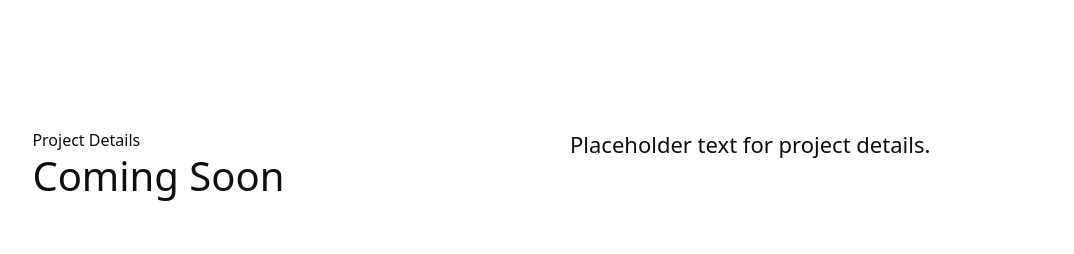
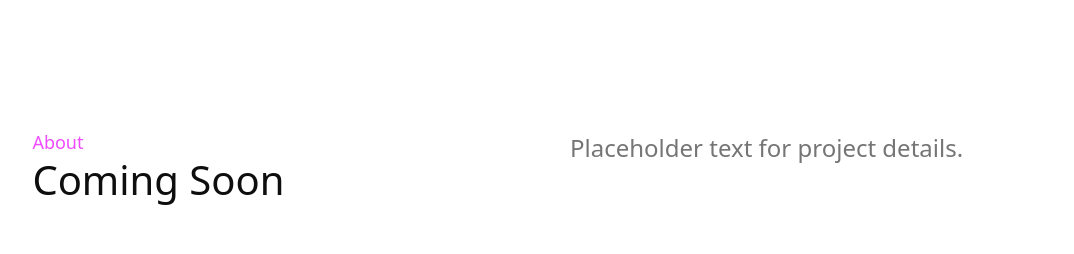
Before and after one commit to aboutbenjamin/my-portfolio, a React (Vite) app: page /#/case/1 in a window 1280 px wide. Shown: the part 880-1134 px from the top of the page, without its empty margins (102-1176 px from the left). Built offline with nearby package versions, Linux system fonts and the light colour scheme.

Commit message:
Enhance case details and results with updated descriptions and metrics; improve CSS for better readability and theming

```diff
--- a/src/constansts/cases.ts
+++ b/src/constansts/cases.ts
@@ -22,11 +22,20 @@ export const CASES: CaseData[] = [
       "vdf-horizontal-scroll-3.png",
     ],
     results: [
-      { value: "+", label: "Placeholder", delay: 100 },
-      { value: "+", label: "Placeholder", delay: 150 },
       {
-        value: "+",
-        label: "+",
+        value: "30%",
+        label: "reduction in live contact-support interactions.",
+        delay: 100,
+      },
+      {
+        value: "+2M",
+        label:
+          "customers reported satisfaction with the new search experience.",
+        delay: 150,
+      },
+      {
+        value: "22%",
+        label: "Increased engagement with embedded features.",
         delay: 200,
       },
     ],
@@ -217,31 +226,32 @@ export type CaseDetails = {
 export const ABOUT_DETAILS: CaseDetails[] = [
   {
     id: 1,
-    label: "Project Details",
-    title: "Coming Soon",
-    description: "Placeholder text for project details.",
+    label: "About",
+    title: "Smarter Support with AI-Powered Search",
+    description:
+      "We developed an AI-powered customer assist component integrated into the Vodafone app, enabling users to search and receive accurate answers based on the company’s extensive knowledge base. The solution leverages large language models (LLMs) to interpret user queries, provide contextual responses, and reduce dependency on live customer support. The search interface supports features like autocomplete, expandable results, popular and recent search tags, and actionable widgets (e.g., last invoice). Users can also engage in extended conversations with the AI to clarify or deepen their inquiries.",
   },
   {
     id: 2,
-    label: "Project Details",
+    label: "About",
     title: "Coming Soon",
     description: "Placeholder text for project details.",
   },
   {
     id: 3,
-    label: "Project Details",
+    label: "About",
     title: "Coming Soon",
     description: "Placeholder text for project details.",
   },
   {
     id: 4,
-    label: "Project Details",
+    label: "About",
     title: "Coming Soon",
     description: "Placeholder text for project details.",
   },
   {
     id: 5,
-    label: "Project Details",
+    label: "About",
     title: "Coming Soon",
     description: "Placeholder text for project details.",
   },
@@ -263,8 +273,9 @@ export const CHALLENGE_DETAILS: CaseDetails[] = [
   {
     id: 1,
     label: "Challenge",
-    title: "Coming Soon",
-    description: "Placeholder text for the challenge details.",
+    title: "Reducing Pressure on Live Support While Improving Self-Service",
+    description:
+      "Vodafone faced increasing pressure on its customer support teams, with a high volume of inquiries overwhelming traditional contact channels. Users struggled to quickly find relevant information through static help articles, leading to low self-service satisfaction. The challenge was to deliver a more intuitive, conversational, and effective self-help solution that could handle a wide range of user intents and reduce support center strain without compromising on quality or trust.",
   },
   {
     id: 2,
@@ -308,8 +319,9 @@ export const SOLUTION_DETAILS: CaseDetails[] = [
   {
     id: 1,
     label: "Solution",
-    title: "Coming Soon",
-    description: "Placeholder text for the solution details.",
+    title: "Conversational, Intelligent, and Actionable Search Experience",
+    description:
+      "We implemented a dynamic, LLM-powered search results experience embedded within the Vodafone app. Users can search from various entry points (such as the header or service page) and are presented with interactive search cards that display concise, expandable answers. On expansion, users are shown a detailed dialog containing the full response and an option to continue the conversation with the AI for deeper support. Features like autocomplete suggestions, popular/recent searches, and personalized widgets further enhance the user journey. Feedback options allow continuous improvement of result quality.",
   },
   {
     id: 2,
@@ -349,11 +361,57 @@ export const SOLUTION_DETAILS: CaseDetails[] = [
   },
 ];
 
+export const CONCLUSION_DETAILS: CaseDetails[] = [
+  {
+    id: 1,
+    label: "Conclusion",
+    title: "A Scalable Foundation for AI-Powered Customer Service",
+    description:
+      "The LLM-powered customer assist feature successfully transformed Vodafone’s in-app support experience. It provided users with fast, accurate, and conversational help while reducing pressure on live agents. The intelligent search system has proven to be scalable, user-friendly, and continuously learnable through feedback. This innovation not only improved satisfaction but also laid a foundation for expanding AI-driven support across other customer journeys within the Vodafone ecosystem.",
+  },
+  {
+    id: 2,
+    label: "Conclusion",
+    title: "Coming Soon",
+    description: "Placeholder text for the conclusion details.",
+  },
+  {
+    id: 3,
+    label: "Conclusion",
+    title: "Coming Soon",
+    description: "Placeholder text for the conclusion details.",
+  },
+  {
+    id: 4,
+    label: "Conclusion",
+    title: "Coming Soon",
+    description: "Placeholder text for the conclusion details.",
+  },
+  {
+    id: 5,
+    label: "Conclusion",
+    title: "Coming Soon",
+    description: "Placeholder text for the conclusion details.",
+  },
+  {
+    id: 6,
+    label: "",
+    title: "",
+    description: "",
+  },
+  {
+    id: 7,
+    label: "",
+    title: "",
+    description: "",
+  },
+];
+
 export const RESULTS_DETAILS: CaseDetails[] = [
   {
     id: 1,
     label: "Results",
-    title: "Coming Soon",
+    title: "Increased Satisfaction and Reduced Support Load",
     description: "",
   },
   {
@@ -393,48 +451,3 @@ export const RESULTS_DETAILS: CaseDetails[] = [
     description: "",
   },
 ];
-
-export const CONCLUSION_DETAILS: CaseDetails[] = [
-  {
-    id: 1,
-    label: "Conclusion",
-    title: "Coming Soon",
-    description: "Placeholder text for the conclusion details.",
-  },
-  {
-    id: 2,
-    label: "Conclusion",
-    title: "Coming Soon",
-    description: "Placeholder text for the conclusion details.",
-  },
-  {
-    id: 3,
-    label: "Conclusion",
-    title: "Coming Soon",
-    description: "Placeholder text for the conclusion details.",
-  },
-  {
-    id: 4,
-    label: "Conclusion",
-    title: "Coming Soon",
-    description: "Placeholder text for the conclusion details.",
-  },
-  {
-    id: 5,
-    label: "Conclusion",
-    title: "Coming Soon",
-    description: "Placeholder text for the conclusion details.",
-  },
-  {
-    id: 6,
-    label: "",
-    title: "",
-    description: "",
-  },
-  {
-    id: 7,
-    label: "",
-    title: "",
-    description: "",
-  },
-];
--- a/src/screens/case/CaseScreen.module.css
+++ b/src/screens/case/CaseScreen.module.css
@@ -18,8 +18,10 @@
   flex: 1;
 }
 
-.case-details-right {
-  font-size: 22px;
+.case-details-right p {
+  font-size: 1.5rem;
+  line-height: 2.5rem;
+  color: var(--color-muted);
 }
 
 /* === Responsive: Case Details Section === */
@@ -28,3 +30,14 @@
     flex-direction: row;
   }
 }
+
+.case-details-label {
+  color: var(--color-secondary);
+  font-weight: 500;
+  font-size: 1.125rem;
+  line-height: 1.75rem;
+}
+
+[data-theme="dark"] .case-details-label {
+  color: var(--color-primary);
+}
--- a/src/theme/theme.ts
+++ b/src/theme/theme.ts
@@ -29,7 +29,7 @@ export const lightTheme: Theme = {
     primary: "#80f4ff",
     secondary: "#f04cff",
     accent: "#ffb347",
-    muted: "#f6f6f6",
+    muted: "#757575",
     border: "#e0e0e0",
     overlay: "rgba(0,0,0,0.05)",
     contactCardBg: "#f6f6f6",
@@ -51,7 +51,7 @@ export const darkTheme: Theme = {
     primary: "#80f4ff",
     secondary: "#f04cff",
     accent: "#ffb347",
-    muted: "#23232a",
+    muted: "#D4D4D4",
     border: "#33334d",
     overlay: "rgba(0,0,0,0.7)",
     contactCardBg: "#23232a",
```
